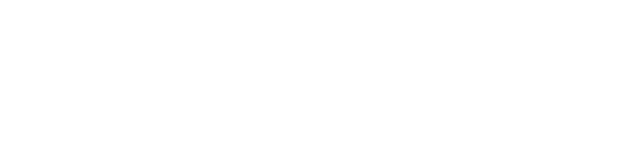
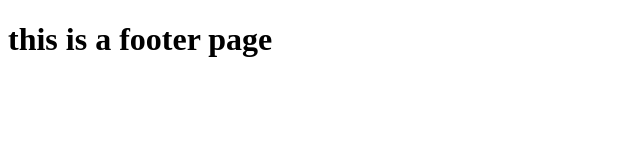
Before and after one commit to vandanavadithya/webDevelopment, a plain HTML site: page footer.html in a window 1280 px wide. Shown: the whole page, without its empty margins (0-640 px from the left). Drawn offline with Linux system fonts and the light colour scheme.

Commit message:
added h1 for footer header

```diff
--- a/footer.html
+++ b/footer.html
@@ -6,6 +6,7 @@
     <title>Document</title>
 </head>
 <body>
+    <h1>this is a footer page</h1>
     <!--This is file holder for footer code--->
 </body>
 </html>
```
